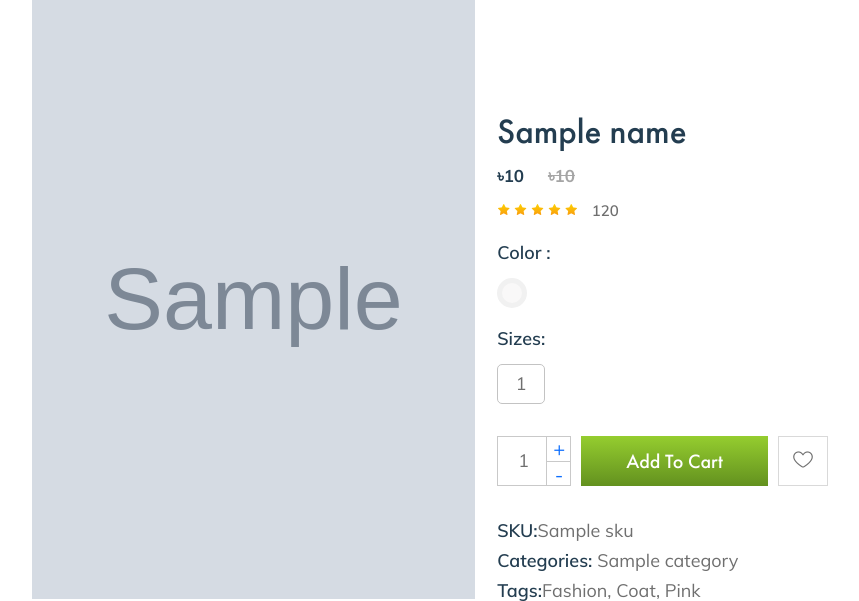
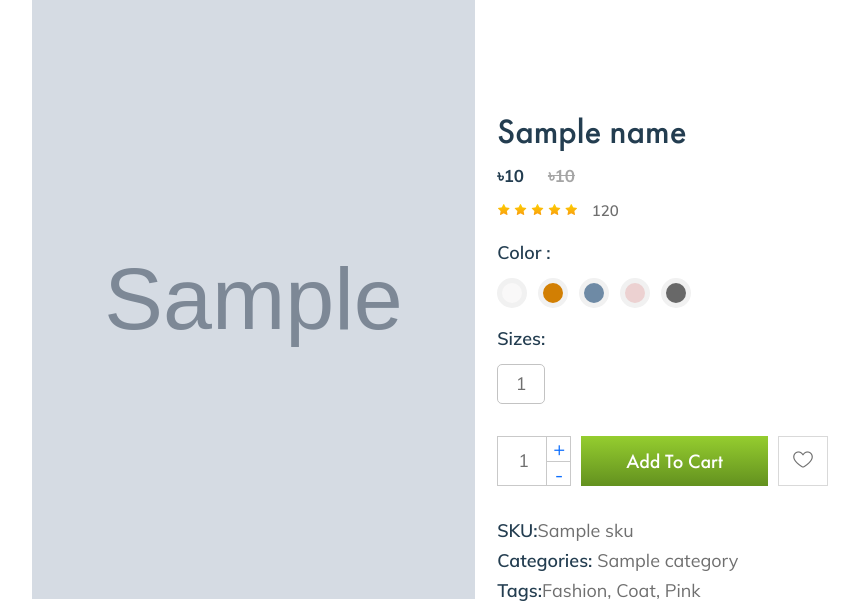
Before and after one commit to m0mins/Shop_Online, a Django app: template templates/App_Products/single_product.html in a window 1280 px wide. Shown: the part 429-1030 px from the top of the page, without its empty margins (61-920 px from the left). Run offline with Django 4.2, Linux system fonts and the light colour scheme; tables that the repository leaves empty hold one stand-in row (values such as "Sample post"); the template is opened without the code that fills it: values that come from a table or form of the project are taken from there, most other values are stand-ins (such as "Sample title", 1, 10 or a date in 2020); grey boxes marked "Sample" are stand-in pictures; some libraries are stand-ins or nearby versions; some web fonts are replaced.

Commit message:
updated color code

```diff
--- a/App_Products/views.py
+++ b/App_Products/views.py
@@ -80,7 +80,7 @@ def single_product(request, pk):
         'description': product.detail_text,
         'additional_info': product.additional_info,
         'sizes': [size_variant.size.name for size_variant in size_variants],
-        'colors': [color_variant.color.color_code for color_variant in color_variants],
+        'colors': [color_variant.color.name for color_variant in color_variants],
         'sku': product.sku,
         'category': product.category.title,
         'mainimage': product.mainimage,
--- a/templates/App_Products/single_product.html
+++ b/templates/App_Products/single_product.html
@@ -70,12 +70,23 @@
                             <div class="color-name">
                                 <span>Color :</span>
                                 <ul>
-                                    {% for color in colors %}
-                                    <li class="color1">
-                                        <input id="a{{ forloop.counter }}" type="radio" name="color" value="{{ color }}">
-                                        <label for="a{{ forloop.counter }}"style="background-color: {{ color }}"></label>
+
+
+                                    <li class="color1"><input id="a1" type="radio" name="color" value="30">
+                                        <label for="a1"></label>
                                     </li>
-                                {% endfor %}
+                                    <li class="color2"><input id="a2" type="radio" name="color" value="30">
+                                        <label for="a2"></label>
+                                    </li>
+                                    <li class="color3"><input id="a3" type="radio" name="color" value="30">
+                                        <label for="a3"></label>
+                                    </li>
+                                    <li class="color4"><input id="a4" type="radio" name="color" value="30">
+                                        <label for="a4"></label>
+                                    </li>
+                                    <li class="color5"><input id="a5" type="radio" name="color" value="30">
+                                        <label for="a5"></label>
+                                    </li>
                                 </ul>
                             </div>
                         </div>
```
